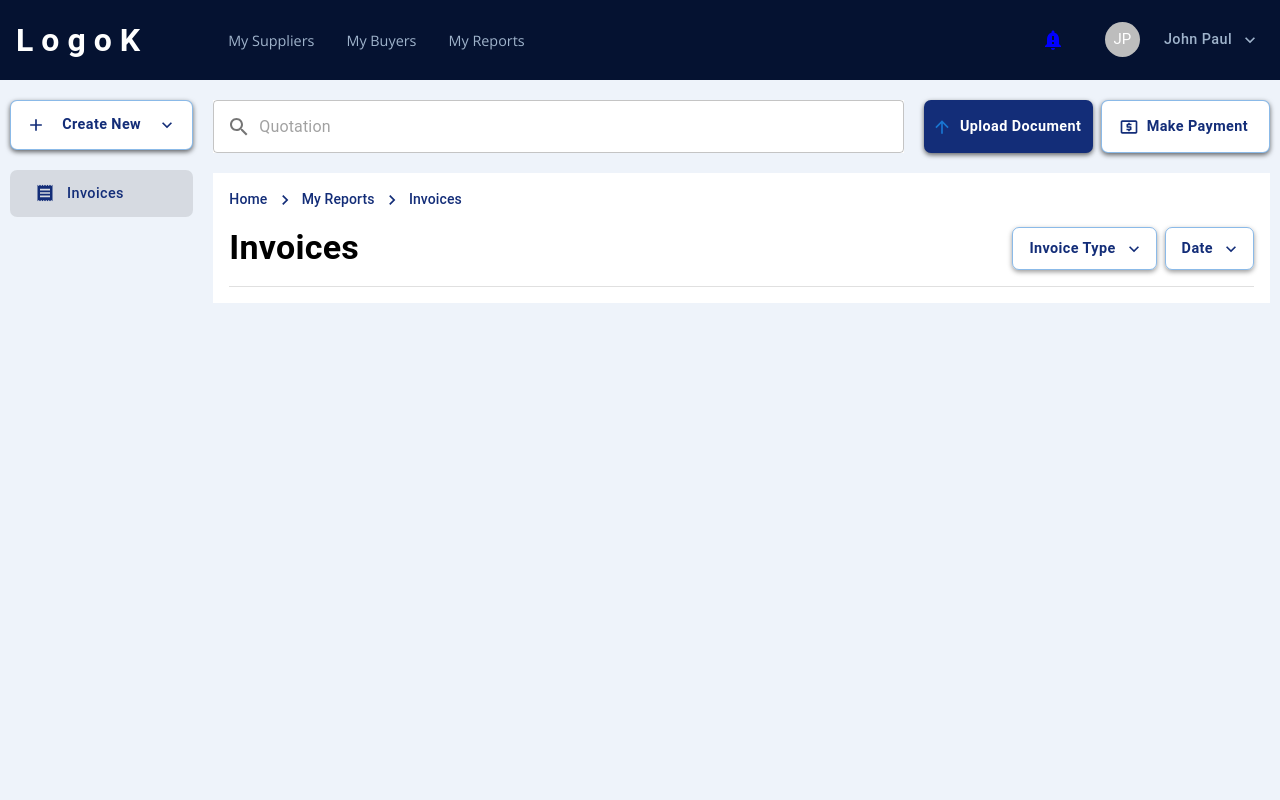
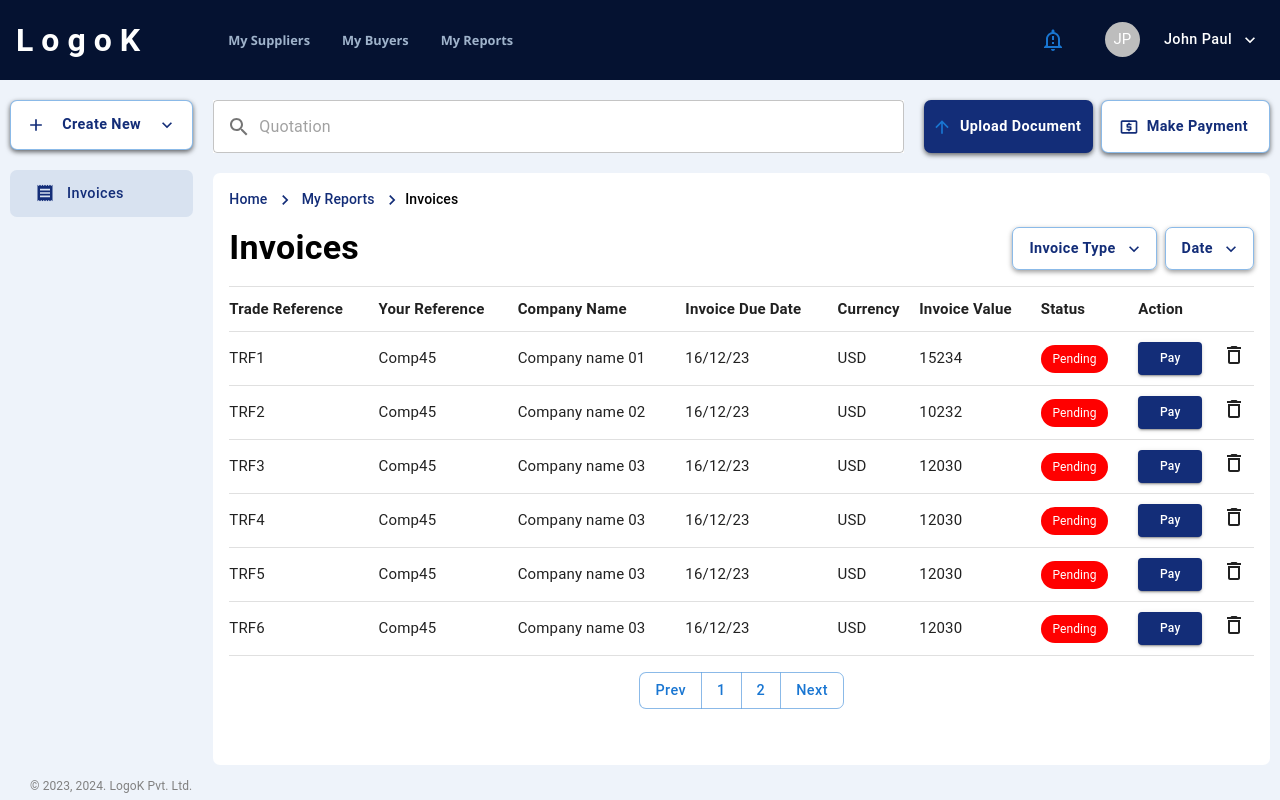
Before and after one commit to mrkirthi-24/frontend-assignment-1, a React (Vite) app in the folder eligere-assignment/: page / in a window 1280 px wide. Built offline with nearby package versions, Linux system fonts and the light colour scheme; the HTML template or start-up script is replaced by a standard one.

Commit message:
add table and update styles

```diff
--- a/eligere-assignment/src/components/LeftSide.tsx
+++ b/eligere-assignment/src/components/LeftSide.tsx
@@ -1,16 +1,16 @@
-import { Box } from "@mui/material";
-import KeyboardArrowDownIcon from "@mui/icons-material/KeyboardArrowDown";
+import { Box, Typography } from "@mui/material";
+import ArrowDownIcon from "@mui/icons-material/KeyboardArrowDown";
 import AddIcon from "@mui/icons-material/Add";
 import ReceiptIcon from "@mui/icons-material/Receipt";
 import { InvoiceButton, StyledButton } from "../utils/StyledButtons";
 
 const LeftSide = () => {
   return (
-    <Box p="20px 20px 0px 10px">
+    <Box p="20px 20px 0px 10px" height="85vh">
       <StyledButton
         variant="outlined"
         startIcon={<AddIcon />}
-        endIcon={<KeyboardArrowDownIcon />}
+        endIcon={<ArrowDownIcon />}
         sx={{ bgcolor: "#ffffff" }}
       >
         &nbsp; Create New &nbsp;
@@ -20,7 +20,7 @@ const LeftSide = () => {
         sx={{
           mt: "20px",
           justifyContent: "start",
-          bgcolor: "rgba(0,0,0,0.1)",
+          bgcolor: "#d8e2f0",
           ".MuiButton-startIcon": {
             ml: "25px",
           },
@@ -28,6 +28,11 @@ const LeftSide = () => {
       >
         &nbsp;Invoices
       </InvoiceButton>
+      <Box position="absolute" bottom={5}>
+        <Typography color="grey" fontSize={12} ml={2.5}>
+          © 2023, 2024. LogoK Pvt. Ltd.
+        </Typography>
+      </Box>
     </Box>
   );
 };
--- a/eligere-assignment/src/components/NavBar.tsx
+++ b/eligere-assignment/src/components/NavBar.tsx
@@ -1,10 +1,10 @@
 import styled from "@emotion/styled";
-import { Avatar, Button, Link, Typography } from "@mui/material";
-import NotificationImportantIcon from "@mui/icons-material/NotificationImportant";
-import KeyboardArrowDownIcon from "@mui/icons-material/KeyboardArrowDown";
+import { Avatar, Link, Typography } from "@mui/material";
+import NotificationIcon from "@mui/icons-material/NotificationImportantOutlined";
+import ArrowDownIcon from "@mui/icons-material/KeyboardArrowDown";
 import Box from "@mui/material/Box";
+import { CustomButton } from "../utils/StyledButtons";
 
-const NavBar = () => {
 const Container = styled(Box)`
   background: #051231;
   color: #ffffff;
@@ -26,12 +26,14 @@ const NavBar = () => {
 
 const StyledText = styled(Link)`
   color: #9fb3cb;
-    font-size: 0.9rem;
+  font-size: 0.8rem;
+  font-weight: bold;
   cursor: pointer;
   margin-right: 2rem;
   text-decoration: none;
 `;
 
+const NavBar = () => {
   return (
     <Container>
       <StyledBox>
@@ -41,17 +43,14 @@ const NavBar = () => {
         <StyledText>My Reports</StyledText>
       </StyledBox>
       <StyledBox>
-        <NotificationImportantIcon sx={{ mr: 5, color: "blue" }} />
+        <NotificationIcon color="primary" sx={{ mr: 5 }} />
         <StyledBox>
           <Avatar sx={{ width: 35, height: 35, fontSize: 15, mr: 2 }}>
             JP
           </Avatar>
-          <Button
-            endIcon={<KeyboardArrowDownIcon />}
-            sx={{ textTransform: "none", fontSize: "0.9rem", color: "#9fb3cb" }}
-          >
+          <CustomButton endIcon={<ArrowDownIcon />} sx={{ color: "#ffffff" }}>
             John Paul
-          </Button>
+          </CustomButton>
         </StyledBox>
       </StyledBox>
     </Container>
--- a/eligere-assignment/src/components/RightSide.tsx
+++ b/eligere-assignment/src/components/RightSide.tsx
@@ -1,18 +1,55 @@
 import {
   Box,
+  Button,
+  ButtonGroup,
   Divider,
   Grid,
   InputAdornment,
   TextField,
   Typography,
 } from "@mui/material";
-import { SortButton, StyledButton } from "../utils/StyledButtons";
+import {
+  CustomButton,
+  SortButton,
+  StyledButton,
+  UploadButton,
+} from "../utils/StyledButtons";
+import Table from "@mui/material/Table";
+import TableBody from "@mui/material/TableBody";
+import TableCell from "@mui/material/TableCell";
+import TableContainer from "@mui/material/TableContainer";
+import TableHead from "@mui/material/TableHead";
+import TableRow from "@mui/material/TableRow";
 import ArrowUpwardIcon from "@mui/icons-material/ArrowUpward";
 import ArrowRight from "@mui/icons-material/KeyboardArrowRight";
 import ArrowDown from "@mui/icons-material/KeyboardArrowDown";
 import SearchIcon from "@mui/icons-material/Search";
+import LocalAtmIcon from "@mui/icons-material/LocalAtm";
+import DeleteIcon from "@mui/icons-material/DeleteOutline";
+import styled from "@emotion/styled";
+import { rowData } from "../utils/createTableData";
 
-import LocalAtmIcon from "@mui/icons-material/LocalAtm";
+const StyledTableHeadCell = styled(TableCell)`
+  padding: 10px 0px;
+  font-size: 15px;
+  font-weight: bold;
+`;
+
+const StyledTableCell = styled(TableCell)`
+  padding: 10px 0px;
+  font-size: 15px;
+`;
+
+const StyledText = styled(Typography)`
+  padding: 5px 0px;
+  background-color: red;
+  text-align: center;
+  margin-right: 30px;
+  color: #ffffff;
+  border-radius: 20px;
+  text-transform: none;
+  font-size: 12px;
+`;
 
 const RightSide = () => {
   return (
@@ -36,14 +73,13 @@ const RightSide = () => {
             }}
           />
           <Box display="flex" width="50%">
-            <StyledButton
+            <UploadButton
               variant="contained"
               startIcon={<ArrowUpwardIcon color="primary" />}
               sx={{ mr: 1, bgcolor: "#132d78" }}
-              style={{ color: "white" }}
             >
               Upload Document
-            </StyledButton>
+            </UploadButton>
             <StyledButton
               variant="outlined"
               startIcon={<LocalAtmIcon />}
@@ -54,7 +90,13 @@ const RightSide = () => {
           </Box>
         </Grid>
         <Grid item xs={12}>
-          <Box mt="20px" p={2} bgcolor="#ffffff">
+          <Box
+            mt="20px"
+            p={2}
+            bgcolor="#ffffff"
+            height="70vh"
+            borderRadius="7px"
+          >
             <Typography
               variant="subtitle2"
               display="flex"
@@ -63,7 +105,8 @@ const RightSide = () => {
               mb={2}
             >
               Home &nbsp; <ArrowRight fontSize="small" /> &nbsp; My Reports
-              &nbsp; <ArrowRight fontSize="small" /> &nbsp; Invoices
+              &nbsp; <ArrowRight fontSize="small" /> &nbsp;{" "}
+              <span style={{ color: "#000" }}>Invoices</span>
             </Typography>
             <Box display="flex" justifyContent="space-between">
               <Typography variant="h4" fontWeight="bold">
@@ -83,6 +126,63 @@ const RightSide = () => {
               </Box>
             </Box>
             <Divider sx={{ mt: 2 }} />
+            <TableContainer>
+              <Table sx={{ minWidth: 650 }} aria-label="simple table">
+                <TableHead sx={{ textAlign: "left" }}>
+                  <TableRow>
+                    <StyledTableHeadCell>Trade Reference</StyledTableHeadCell>
+                    <StyledTableHeadCell>Your Reference</StyledTableHeadCell>
+                    <StyledTableHeadCell>Company Name</StyledTableHeadCell>
+                    <StyledTableHeadCell>Invoice Due Date</StyledTableHeadCell>
+                    <StyledTableHeadCell>Currency</StyledTableHeadCell>
+                    <StyledTableHeadCell>Invoice Value</StyledTableHeadCell>
+                    <StyledTableHeadCell>Status</StyledTableHeadCell>
+                    <StyledTableHeadCell>Action</StyledTableHeadCell>
+                    <StyledTableHeadCell></StyledTableHeadCell>
+                  </TableRow>
+                </TableHead>
+                <TableBody>
+                  {rowData.map((row) => (
+                    <TableRow key={row.tradeRef}>
+                      <StyledTableCell component="th" scope="row">
+                        {row.tradeRef}
+                      </StyledTableCell>
+                      <StyledTableCell>{row.yourRef}</StyledTableCell>
+                      <StyledTableCell>{row.companyName}</StyledTableCell>
+                      <StyledTableCell>{row.invoiceDate}</StyledTableCell>
+                      <StyledTableCell>{row.currency}</StyledTableCell>
+                      <StyledTableCell>{row.invoiceValue}</StyledTableCell>
+                      <StyledTableCell>
+                        <StyledText>Pending</StyledText>
+                      </StyledTableCell>
+                      <StyledTableCell align="left">
+                        <Button
+                          variant="contained"
+                          sx={{
+                            bgcolor: "#132d78",
+                            textTransform: "none",
+                            fontSize: 12,
+                          }}
+                        >
+                          Pay
+                        </Button>
+                      </StyledTableCell>
+                      <StyledTableCell align="left">
+                        <DeleteIcon />
+                      </StyledTableCell>
+                    </TableRow>
+                  ))}
+                </TableBody>
+              </Table>
+              <ButtonGroup
+                sx={{ display: "flex", justifyContent: "center", mt: 2 }}
+              >
+                <CustomButton>Prev</CustomButton>
+                <CustomButton>1</CustomButton>
+                <CustomButton>2</CustomButton>
+                <CustomButton>Next</CustomButton>
+              </ButtonGroup>
+            </TableContainer>
           </Box>
         </Grid>
       </Grid>
--- a/eligere-assignment/src/utils/StyledButtons.tsx
+++ b/eligere-assignment/src/utils/StyledButtons.tsx
@@ -1,32 +1,40 @@
 import styled from "@emotion/styled";
 import { Button } from "@mui/material";
 
-export const StyledButton = styled(Button)`
+export const CustomButton = styled(Button)`
   text-transform: none;
+  font-size: 0.9rem;
+  border-radius: 7px;
+`;
+
+const baseStyledButtonStyles = `
   width: 100%;
-  color: #132d78;
-  font-size: 0.9rem;
+  padding: 0.7rem 0rem;
   font-weight: bold;
-  padding: 0.7rem 0rem;
-  border-radius: 7px;
   box-shadow: 0px 2px 5px rgba(0, 0, 0, 0.6);
 `;
 
-export const SortButton = styled(Button)`
-  text-transform: none;
+export const BaseStyledButton = styled(CustomButton)`
+  ${baseStyledButtonStyles}
+`;
+
+export const StyledButton = styled(BaseStyledButton)`
   color: #132d78;
-  font-size: 0.9rem;
+`;
+
+export const UploadButton = styled(BaseStyledButton)`
+  color: #ffffff;
+`;
+
+export const SortButton = styled(CustomButton)`
+  color: #132d78;
   font-weight: bold;
   padding: 0.5rem 1rem;
-  border-radius: 7px;
   box-shadow: 0px 2px 5px rgba(0, 0, 0, 0.4);
 `;
 
-export const InvoiceButton = styled(Button)`
-  text-transform: none;
+export const InvoiceButton = styled(CustomButton)`
+  color: #132d78;
   width: 100%;
-  color: #132d78;
-  font-size: 0.9rem;
   padding: 0.7rem 0rem;
-  border-radius: 7px;
 `;
```
Lines whose indentation alone changed are shown as unchanged.
